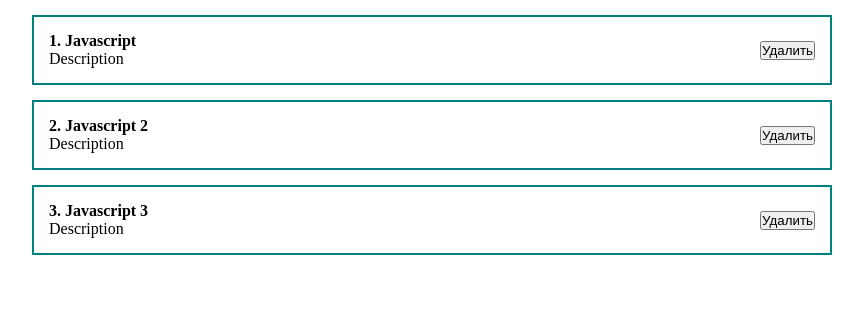
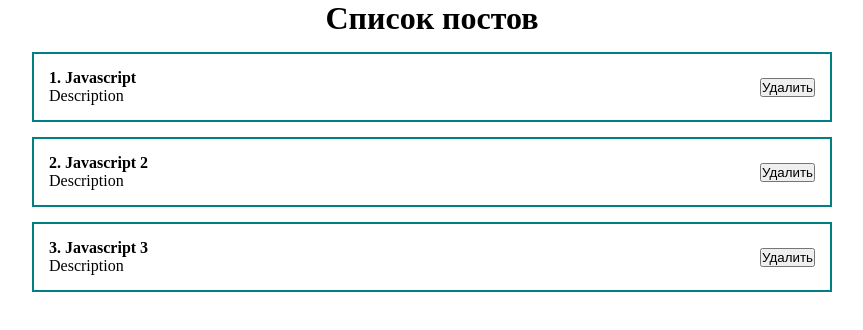
Before and after one commit to Oaks/ulbi-react-fundamental, a React (Create React App) app: page / in a window 1280 px wide. Shown: the top 330 px of the page, without its empty margins (208-1071 px from the left). Built offline with nearby package versions, Linux system fonts and the light colour scheme; the HTML template or start-up script is replaced by a standard one.

Commit message:
Title 'Список постов'

```diff
--- a/src/App.js
+++ b/src/App.js
@@ -12,6 +12,9 @@ function App() {
 
     return (
         <div className="App">
+            <h1 style={{textAlign: "center"}}>
+                Список постов
+            </h1>
             {posts.map(post =>
                 <PostItem post={post} key={post.id} />
             )}
```
